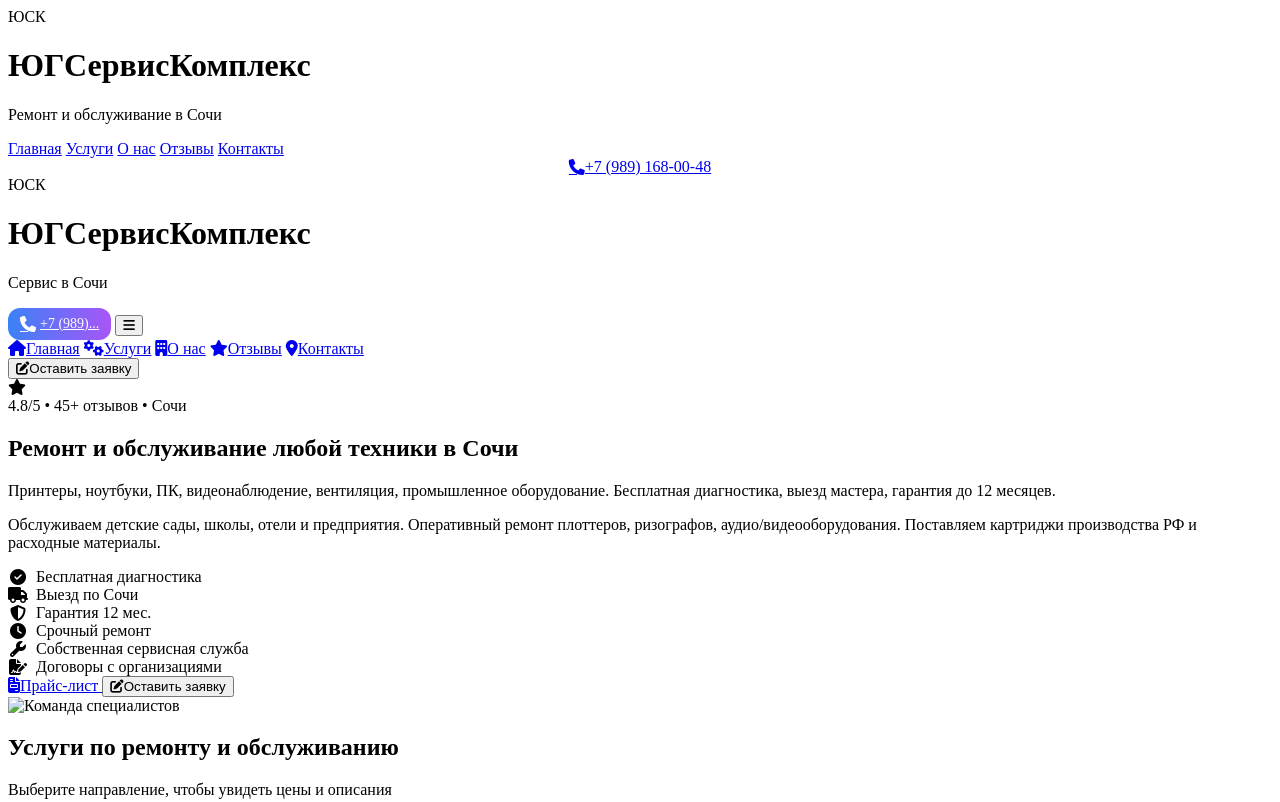
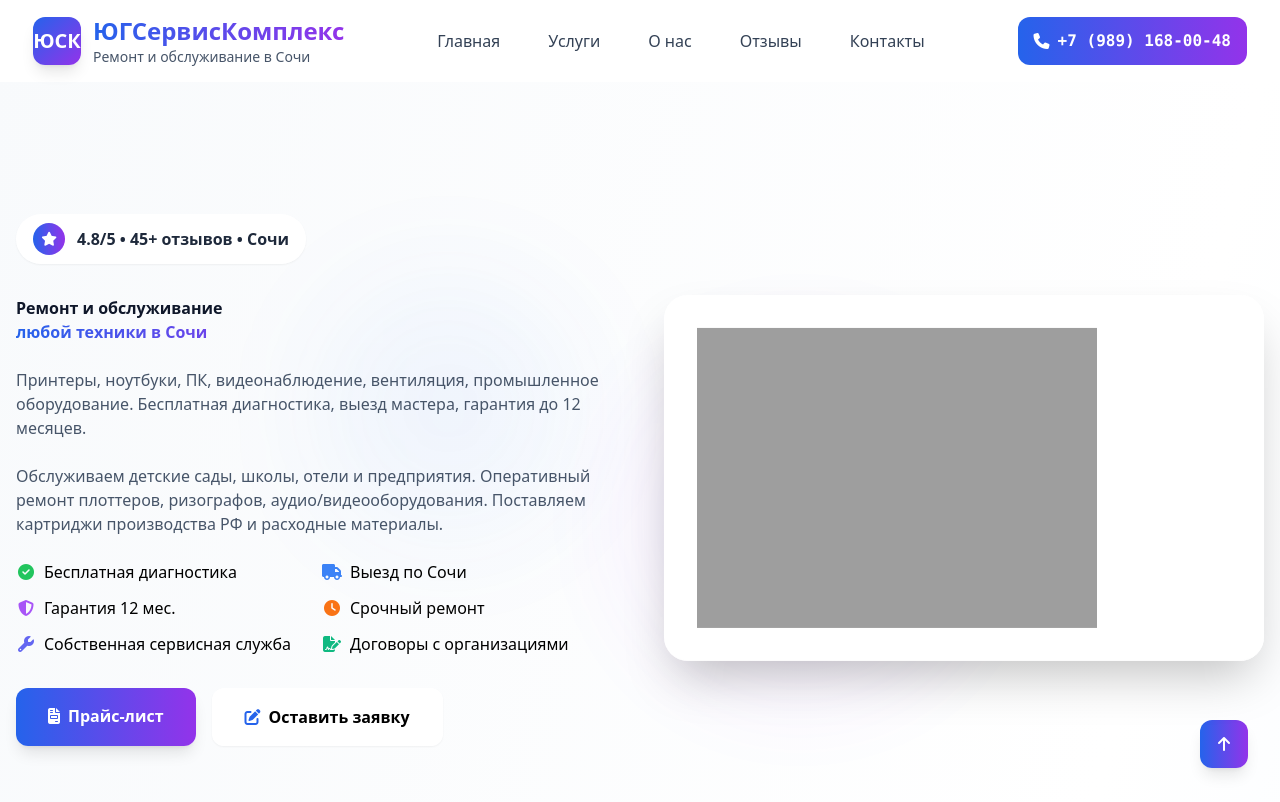
Before and after one commit to Wangiri/yugservice-site, a website: page index.html in a window 1280 px wide. Shown: the top 802 px of the page. Drawn offline with Linux system fonts and the light colour scheme; the site is published under a folder, as on GitHub Pages, so addresses that start at the root find nothing.

Commit message:
Add files via upload

```diff
--- a/index.html
+++ b/index.html
@@ -43,7 +43,7 @@
     </noscript>
 
     <!-- ========== Tailwind CSS ========== -->
-    <link rel="stylesheet" href="/dist/output.css">
+    <link rel="stylesheet" href="dist/output.css">
 
     <!-- ========== Schema.org ========== -->
     <script type="application/ld+json">
@@ -499,7 +499,7 @@
                     <div class="relative animate-fade-in-up" style="animation-delay: 0.3s;">
                         <div class="glass rounded-3xl p-8 shadow-2xl animate-float">
                             <div>
-                               <img src="/src/img/group-confident-men-blue-uniforms-posing-factory-setting.jpg" alt="Команда специалистов">
+                               <img src="src/img/group-confident-men-blue-uniforms-posing-factory-setting.jpg" alt="Команда специалистов">
                             </div>
                         </div>
                     </div>
```
